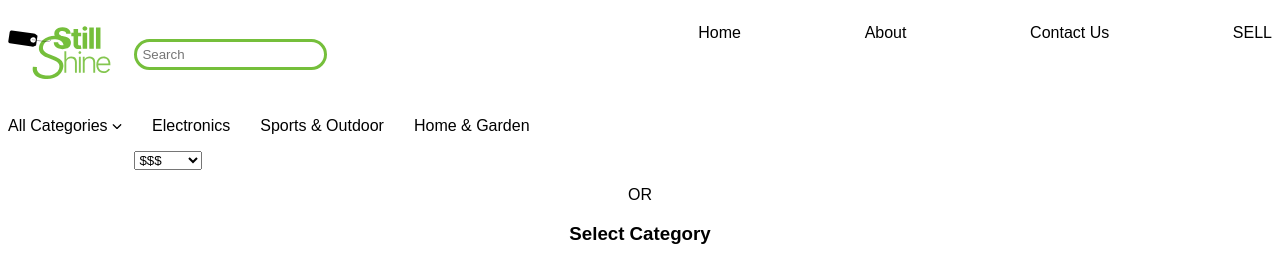
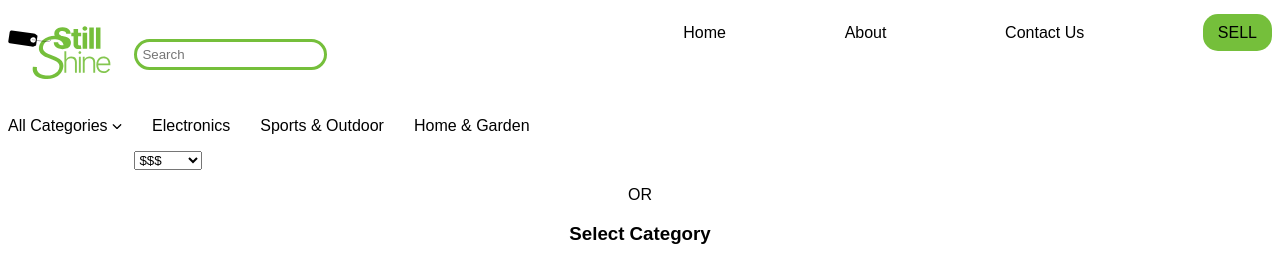
Before and after one commit to patelkvraj/StillShine, a PHP site: page /sell.html in a window 1280 px wide. Shown: the top 263 px of the page. Run offline with PHP 8.4, Linux system fonts and the light colour scheme.

Commit message:
Header: In the navbar, merge the classes of the sell button. Remove it's link-nav_bar class.
style.css: Add styling to .button-sell

```diff
--- a/about.html
+++ b/about.html
@@ -25,7 +25,7 @@
               <li class="flex_item-nav_bar"><a class="link-nav_bar" href="index.html">Home</a></li>
               <li class="flex_item-nav_bar"><a class="link-nav_bar" href="about.html">About</a></li>
               <li class="flex_item-nav_bar"><a class="link-nav_bar" href="contact.html">Contact Us</a></li>
-              <li class="flex_item-nav_bar"><a class="link-nav_bar" class="button button-sell" href="sell.html">SELL</a></li>
+              <li class="flex_item-nav_bar"><a class= "button button-sell" href="sell.html">SELL</a></li>
             </ul>
           </nav>
         </div>
--- a/contact.html
+++ b/contact.html
@@ -25,7 +25,7 @@
               <li class="flex_item-nav_bar"><a class="link-nav_bar" href="index.html">Home</a></li>
               <li class="flex_item-nav_bar"><a class="link-nav_bar" href="about.html">About</a></li>
               <li class="flex_item-nav_bar"><a class="link-nav_bar" href="contact.html">Contact Us</a></li>
-              <li class="flex_item-nav_bar"><a class="link-nav_bar" class="button button-sell" href="sell.html">SELL</a></li>
+              <li class="flex_item-nav_bar"><a class= "button button-sell" href="sell.html">SELL</a></li>
             </ul>
           </nav>
         </div>
--- a/index.html
+++ b/index.html
@@ -26,7 +26,7 @@
               <li class="flex_item-nav_bar"><a class="link-nav_bar" href="index.html">Home</a></li>
               <li class="flex_item-nav_bar"><a class="link-nav_bar" href="about.html">About</a></li>
               <li class="flex_item-nav_bar"><a class="link-nav_bar" href="contact.html">Contact Us</a></li>
-              <li class="flex_item-nav_bar"><a class="link-nav_bar" class="button button-sell" href="sell.html">SELL</a></li>
+              <li class="flex_item-nav_bar"><a class= "button button-sell" href="sell.html">SELL</a></li>
             </ul>
           </nav>
         </div>
--- a/sell.html
+++ b/sell.html
@@ -25,7 +25,7 @@
               <li class="flex_item-nav_bar"><a class="link-nav_bar" href="index.html">Home</a></li>
               <li class="flex_item-nav_bar"><a class="link-nav_bar" href="about.html">About</a></li>
               <li class="flex_item-nav_bar"><a class="link-nav_bar" href="contact.html">Contact Us</a></li>
-              <li class="flex_item-nav_bar"><a class="link-nav_bar" class="button button-sell" href="sell.html">SELL</a></li>
+              <li class="flex_item-nav_bar"><a class= "button button-sell" href="sell.html">SELL</a></li>
             </ul>
           </nav>
         </div>
--- a/style.css
+++ b/style.css
@@ -70,16 +70,17 @@ label {
     text-decoration: underline;
 }
 
-.button-sell {
-    font-weight: bold;
-}
-
 .button {
     background-color: rgb(117, 191, 59);
     color: white;
     padding: 10px 15px;
     border: none;
     border-radius: 15px;
+}
+
+.button-sell {
+    text-decoration: none;
+    color: black;
 }
 
 /* Main content */
```
